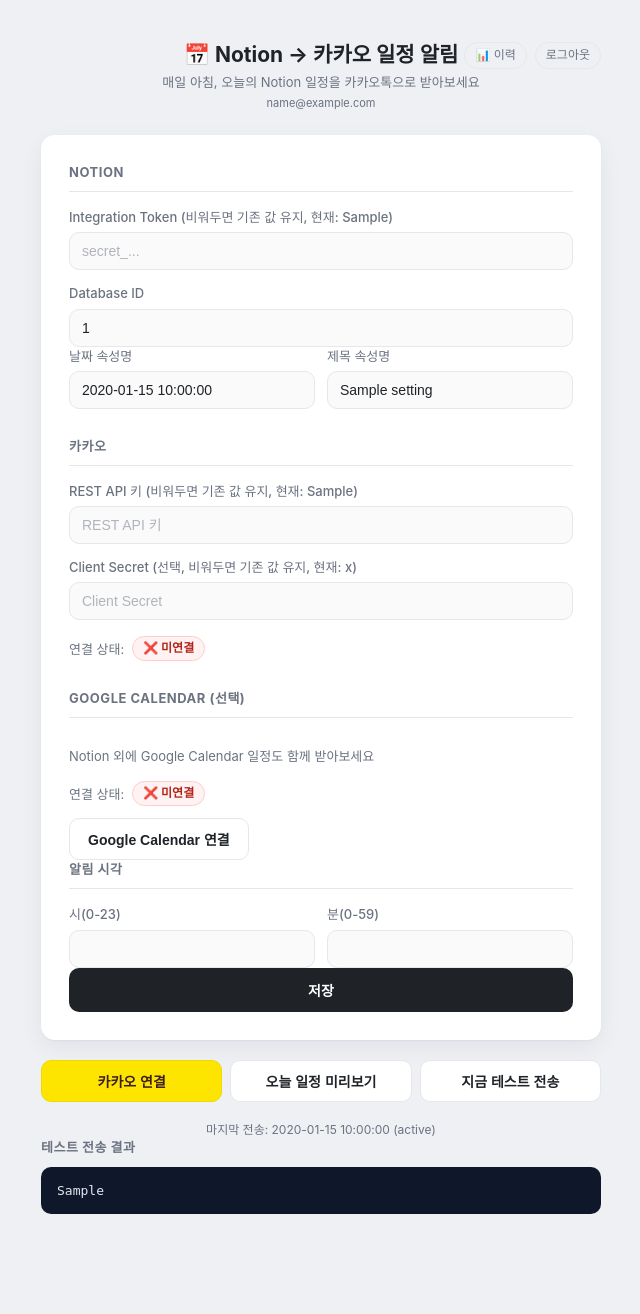
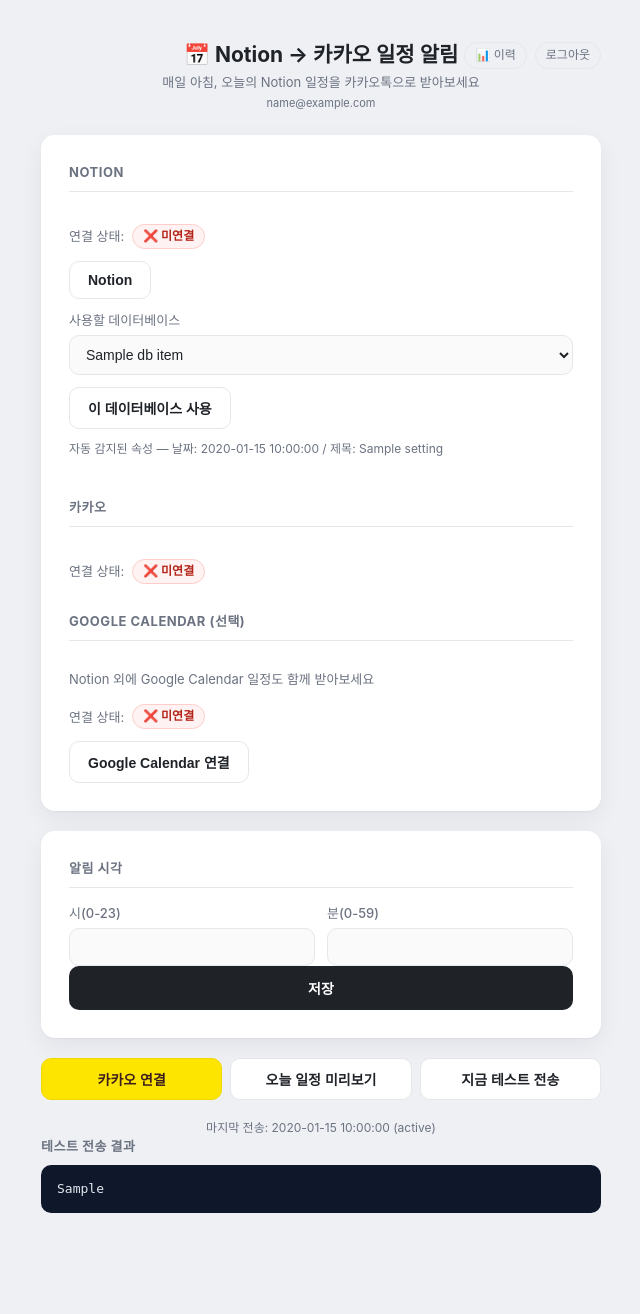
Before and after one commit to justin1112-jimin/notion-kakao-schedule, a FastAPI app: template app/templates/settings.html in a window 1280 px wide. Shown: the whole page, without its empty margins (319-959 px from the left). After the commit the page ends 1213 px from the top, so only its background shows below. Run offline with FastAPI, Linux system fonts and the light colour scheme; the visitor is signed in with stand-in values (Sample User, id 1); the template is opened without the code that fills it: most values are stand-ins (such as "Sample title", 1, 10 or a date in 2020).

Commit message:
연동 단순화: 카카오/Notion을 사용자별 키 입력 없이 OAuth로 전환
카카오는 REST API 키/Client Secret을 환경변수로 옮겨 앱 소유자 계정 하나를
모든 사용자가 공유하게 하고, Notion은 Internal Integration Token 수동
발급/Database ID/속성명 수동 입력 대신 OAuth 연결 + 데이터베이스 선택 +
스키마 기반 속성 자동감지로 대체. 사용자가 API 키를 직접 발급/입력할 필요를
없애 연동 진입장벽을 낮춤. 부수적으로 settings.html의 중첩 <form> 구조
버그(바깥 설정 폼이 조기 종료되던 문제)도 함께 수정.

Co-Authored-By: Claude Sonnet 5 <noreply@anthropic.com>
Claude-Session: https://claude.ai/code/session_01DXMZLpaSaWNLogPaHrcQuj

```diff
--- a/app/main.py
+++ b/app/main.py
@@ -49,22 +49,21 @@ def _get_user_id(request: Request) -> str:
     return request.session.get("user_id")
 
 
-def _mask(value: str) -> str:
-    if not value:
-        return ""
-    return f"****{value[-4:]}" if len(value) > 4 else "****"
-
-
 def _render_settings(request: Request, **extra):
     user_id = _get_user_id(request)
     settings = db.get_settings(user_id)
+    notion_databases = []
+    if settings["notion_token"]:
+        try:
+            notion_databases = notion_client.list_shared_databases(settings["notion_token"])
+        except Exception:
+            notion_databases = []
     context = {
         "request": request,
         "settings": settings,
         "user_email": request.session.get("email"),
-        "notion_token_display": _mask(settings["notion_token"]),
-        "kakao_rest_api_key_display": _mask(settings["kakao_rest_api_key"]),
-        "kakao_client_secret_display": _mask(settings["kakao_client_secret"]),
+        "notion_connected": bool(settings["notion_token"]),
+        "notion_databases": notion_databases,
         "kakao_connected": bool(settings["kakao_refresh_token"]),
         "google_calendar_connected": bool(settings["google_calendar_refresh_token"]),
         **extra,
@@ -120,52 +119,70 @@ async def settings_page(request: Request, flash: Optional[str] = None):
 @app.post("/settings")
 async def save_settings(
     request: Request,
-    notion_token: str = Form(""),
-    notion_database_id: str = Form(...),
-    notion_date_property: str = Form(...),
-    notion_title_property: str = Form(...),
-    kakao_rest_api_key: str = Form(""),
-    kakao_client_secret: str = Form(""),
     notify_hour: int = Form(...),
     notify_minute: int = Form(...),
 ):
     user_id = _get_user_id(request)
-    current = db.get_settings(user_id)
-    db.update_general_settings(
-        user_id=user_id,
-        notion_token=notion_token or current["notion_token"],
-        notion_database_id=notion_database_id,
-        notion_date_property=notion_date_property,
-        notion_title_property=notion_title_property,
-        kakao_rest_api_key=kakao_rest_api_key or current["kakao_rest_api_key"],
-        kakao_client_secret=kakao_client_secret or current["kakao_client_secret"],
-        notify_hour=notify_hour,
-        notify_minute=notify_minute,
-    )
+    db.update_general_settings(user_id=user_id, notify_hour=notify_hour, notify_minute=notify_minute)
     scheduler.reschedule(request.app.state.scheduler, notify_hour, notify_minute)
     return RedirectResponse("/settings?flash=saved", status_code=303)
 
 
+@app.get("/notion/connect")
+async def notion_connect(request: Request):
+    state = secrets.token_urlsafe(16)
+    request.session["oauth_state_notion"] = state
+    redirect_uri = str(request.url_for("notion_callback"))
+    url = notion_client.build_authorize_url(redirect_uri, state)
+    return RedirectResponse(url)
+
+
+@app.get("/notion/callback", name="notion_callback")
+async def notion_callback(request: Request, code: str, state: str):
+    if state != request.session.get("oauth_state_notion"):
+        return PlainTextResponse("잘못된 요청입니다.", status_code=400)
+
+    user_id = _get_user_id(request)
+    redirect_uri = str(request.url_for("notion_callback"))
+    token_data = notion_client.exchange_code_for_token(redirect_uri, code)
+    db.update_notion_token(user_id, token_data["access_token"])
+
+    # 공유된 데이터베이스가 정확히 하나면 속성까지 자동으로 마저 선택
+    databases = notion_client.list_shared_databases(token_data["access_token"])
+    if len(databases) == 1:
+        date_property, title_property = notion_client.detect_properties(
+            token_data["access_token"], databases[0]["id"]
+        )
+        db.update_notion_database(user_id, databases[0]["id"], date_property, title_property)
+        return RedirectResponse("/settings?flash=notion_connected", status_code=303)
+    if not databases:
+        return RedirectResponse("/settings?flash=notion_no_database", status_code=303)
+    return RedirectResponse("/settings?flash=notion_select_database", status_code=303)
+
+
+@app.post("/notion/select-database")
+async def notion_select_database(request: Request, database_id: str = Form(...)):
+    user_id = _get_user_id(request)
+    settings = db.get_settings(user_id)
+    date_property, title_property = notion_client.detect_properties(
+        settings["notion_token"], database_id
+    )
+    db.update_notion_database(user_id, database_id, date_property, title_property)
+    return RedirectResponse("/settings?flash=notion_database_selected", status_code=303)
+
+
 @app.get("/kakao/connect")
 async def kakao_connect(request: Request):
-    user_id = _get_user_id(request)
-    settings = db.get_settings(user_id)
     redirect_uri = str(request.url_for("kakao_callback"))
-    url = kakao_client.build_authorize_url(settings["kakao_rest_api_key"], redirect_uri)
+    url = kakao_client.build_authorize_url(redirect_uri)
     return RedirectResponse(url)
 
 
 @app.get("/kakao/callback", name="kakao_callback")
 async def kakao_callback(request: Request, code: str):
     user_id = _get_user_id(request)
-    settings = db.get_settings(user_id)
     redirect_uri = str(request.url_for("kakao_callback"))
-    tokens = kakao_client.exchange_code_for_tokens(
-        settings["kakao_rest_api_key"],
-        settings["kakao_client_secret"],
-        redirect_uri,
-        code,
-    )
+    tokens = kakao_client.exchange_code_for_tokens(redirect_uri, code)
     db.update_kakao_refresh_token(user_id, tokens["refresh_token"])
     return RedirectResponse("/settings?flash=kakao_connected", status_code=303)
 
--- a/app/scheduler.py
+++ b/app/scheduler.py
@@ -45,11 +45,7 @@ def run_daily_job(user_id: str, source: str = "scheduler") -> str:
         if not message:
             message = "오늘 일정이 없습니다."
 
-        tokens = kakao_client.refresh_kakao_access_token(
-            settings["kakao_rest_api_key"],
-            settings["kakao_refresh_token"],
-            settings["kakao_client_secret"],
-        )
+        tokens = kakao_client.refresh_kakao_access_token(settings["kakao_refresh_token"])
         new_refresh_token = tokens.get("refresh_token")
         if new_refresh_token:
             db.update_kakao_refresh_token(user_id, new_refresh_token)
--- a/app/templates/settings.html
+++ b/app/templates/settings.html
@@ -136,37 +136,41 @@
   {% if flash == "saved" %}<div class="flash">✅ 설정이 저장되었습니다.</div>{% endif %}
   {% if flash == "kakao_connected" %}<div class="flash">✅ 카카오 연결이 완료되었습니다.</div>{% endif %}
   {% if flash == "google_calendar_connected" %}<div class="flash">✅ Google Calendar 연결이 완료되었습니다.</div>{% endif %}
+  {% if flash == "notion_connected" %}<div class="flash">✅ Notion 연결이 완료되었습니다.</div>{% endif %}
+  {% if flash == "notion_database_selected" %}<div class="flash">✅ 데이터베이스가 선택되었습니다.</div>{% endif %}
+  {% if flash == "notion_select_database" %}<div class="flash">✅ Notion 연결 완료 — 아래에서 사용할 데이터베이스를 선택해주세요.</div>{% endif %}
+  {% if flash == "notion_no_database" %}<div class="flash" style="background: var(--bad-bg); border-color: var(--bad-border); color: var(--bad-fg);">⚠️ 공유된 데이터베이스가 없습니다. "Notion 연결"을 다시 눌러 최소 하나를 선택해주세요.</div>{% endif %}
 
   <div class="card">
-    <form method="post" action="/settings">
     <fieldset>
       <legend>Notion</legend>
-        <label>Integration Token (비워두면 기존 값 유지, 현재: {{ notion_token_display or "미설정" }})</label>
-        <input type="password" name="notion_token" placeholder="secret_...">
-
-        <label>Database ID</label>
-        <input type="text" name="notion_database_id" value="{{ settings.notion_database_id }}" required>
-
-        <div class="row">
-          <div>
-            <label>날짜 속성명</label>
-            <input type="text" name="notion_date_property" value="{{ settings.notion_date_property }}" required>
+      <div class="status-line">
+        연결 상태:
+        {% if notion_connected %}<span class="badge ok">✅ 연결됨</span>{% else %}<span class="badge bad">❌ 미연결</span>{% endif %}
       </div>
-          <div>
-            <label>제목 속성명</label>
-            <input type="text" name="notion_title_property" value="{{ settings.notion_title_property }}" required>
-          </div>
-        </div>
+      <form action="/notion/connect" method="get" style="margin-top: 12px;">
+        <button type="submit" class="secondary">Notion {% if notion_connected %}다시 연결{% endif %}</button>
+      </form>
+      {% if notion_databases %}
+      <form action="/notion/select-database" method="post" style="margin-top: 12px;">
+        <label>사용할 데이터베이스</label>
+        <select name="database_id" style="width: 100%; padding: 10px 12px; margin-top: 6px; border: 1px solid var(--border); border-radius: 10px; font-size: 14px; background: #fafafa; color: var(--text);">
+          {% for db_item in notion_databases %}
+          <option value="{{ db_item.id }}" {% if db_item.id == settings.notion_database_id %}selected{% endif %}>{{ db_item.title }}</option>
+          {% endfor %}
+        </select>
+        <button type="submit" class="secondary" style="margin-top: 12px;">이 데이터베이스 사용</button>
+      </form>
+      {% endif %}
+      {% if settings.notion_database_id %}
+      <p style="font-size: 12px; color: var(--muted); margin-top: 12px;">
+        자동 감지된 속성 — 날짜: {{ settings.notion_date_property }} / 제목: {{ settings.notion_title_property }}
+      </p>
+      {% endif %}
     </fieldset>
 
     <fieldset>
       <legend>카카오</legend>
-        <label>REST API 키 (비워두면 기존 값 유지, 현재: {{ kakao_rest_api_key_display or "미설정" }})</label>
-        <input type="password" name="kakao_rest_api_key" placeholder="REST API 키">
-
-        <label>Client Secret (선택, 비워두면 기존 값 유지, 현재: {{ kakao_client_secret_display or "미설정" }})</label>
-        <input type="password" name="kakao_client_secret" placeholder="Client Secret">
-
       <div class="status-line">
         연결 상태:
         {% if kakao_connected %}<span class="badge ok">✅ 연결됨</span>{% else %}<span class="badge bad">❌ 미연결</span>{% endif %}
@@ -183,12 +187,15 @@
         {% if google_calendar_connected %}<span class="badge ok">✅ 연결됨</span>{% else %}<span class="badge bad">❌ 미연결</span>{% endif %}
       </div>
       {% if not google_calendar_connected %}
-        <form action="/google-calendar/connect" method="get">
-          <button type="submit" class="secondary" style="margin-top: 12px;">Google Calendar 연결</button>
+      <form action="/google-calendar/connect" method="get" style="margin-top: 12px;">
+        <button type="submit" class="secondary">Google Calendar 연결</button>
       </form>
       {% endif %}
     </fieldset>
+  </div>
 
+  <div class="card">
+    <form method="post" action="/settings">
       <fieldset>
         <legend>알림 시각</legend>
         <div class="row">
```
Also changed, not shown: app/db.py (+22 -19 lines), app/kakao_client.py (+9 -6 lines), app/notion_client.py (+77 -0 lines), claude.md (+54 -0 lines). Lines whose indentation alone changed are shown as unchanged.
